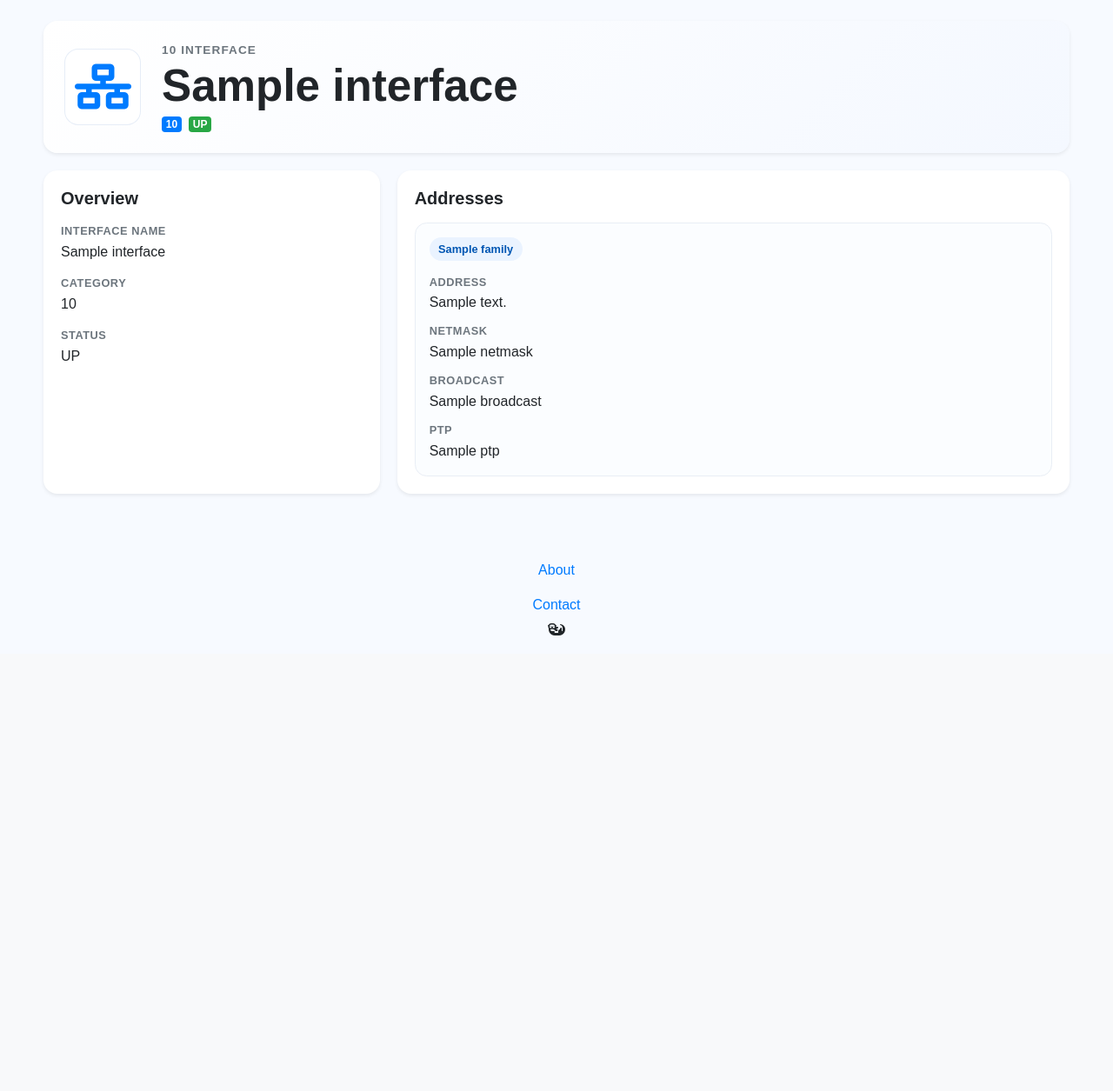
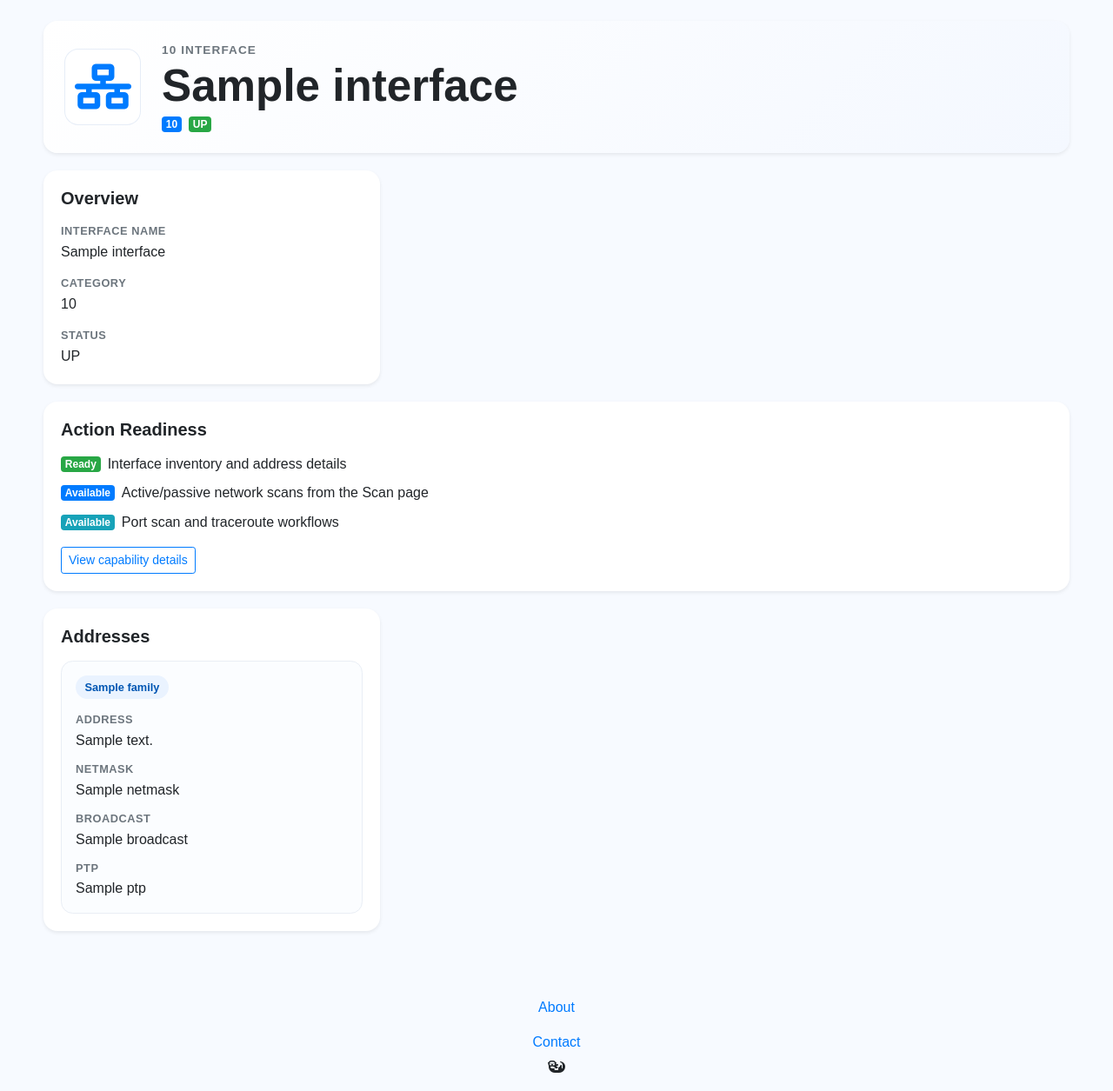
Before and after one commit to sudo-rpaisley/mobile_router, a Python web app: template templates/interface_detail.html in a window 1280 px wide. Shown: the part 56-1311 px from the top of the page at 87% size. Before the commit the page ends 787 px from the top, so only its background shows below. Run offline with Jinja, Linux system fonts and the light colour scheme; the template is opened without the code that fills it: most values are stand-ins (such as "Sample title", 1, 10 or a date in 2020); some libraries are stand-ins or nearby versions.

Commit message:
Add first roadmap UX features

```diff
--- a/static/css/interface.css
+++ b/static/css/interface.css
@@ -376,3 +376,22 @@ html[data-theme="dark"] .interface-hero-icon .col-md-3 {
   background: var(--theme-surface-soft);
   box-shadow: inset 0 0 0 1px var(--theme-border);
 }
+
+.interface-readiness-card {
+  grid-column: 1 / -1;
+}
+
+.readiness-list {
+  display: grid;
+  gap: 0.6rem;
+  list-style: none;
+  margin: 0 0 1rem;
+  padding: 0;
+}
+
+.readiness-list li {
+  align-items: center;
+  display: flex;
+  flex-wrap: wrap;
+  gap: 0.5rem;
+}
--- a/static/js/bluetooth-scan.js
+++ b/static/js/bluetooth-scan.js
@@ -77,7 +77,7 @@ $(document).ready(function () {
       },
       error: function (xhr) {
         const message = xhr.responseJSON?.message || 'Error occurred during Bluetooth scan';
-        result.html(`<div class="alert alert-danger mt-3" role="alert">${escapeHtml(message)}</div>`);
+        result.html(`<div class="alert alert-danger mt-3" role="alert">${escapeHtml(message)} <a href="/capabilities#host-dependencies" class="alert-link">Check Bluetooth requirements</a>.</div>`);
       },
       complete: function () {
         button.prop('disabled', false).text('Scan for Devices');
--- a/static/js/wireless-adapters.js
+++ b/static/js/wireless-adapters.js
@@ -229,7 +229,7 @@ $(document).ready(function () {
         if (networks.length === 0) {
           resultDiv.html(`
             <div class="alert alert-info mt-3" role="alert">
-              No wireless networks were found on ${escapeHtml(interfaceName)}. Try moving closer to an access point or scanning again.
+              No wireless networks were found on ${escapeHtml(interfaceName)}. Try moving closer to an access point, scanning again, or checking <a href="/capabilities">capabilities</a>.
             </div>
           `);
           return;
@@ -239,7 +239,7 @@ $(document).ready(function () {
       },
       error: function (xhr) {
         const message = xhr.responseJSON?.message || 'Error occurred during network scan';
-        resultDiv.html(`<div class="alert alert-danger mt-3" role="alert">${escapeHtml(message)}</div>`);
+        resultDiv.html(`<div class="alert alert-danger mt-3" role="alert">${escapeHtml(message)} <a href="/capabilities" class="alert-link">Check capabilities</a>.</div>`);
       },
       complete: function () {
         button.prop('disabled', false).text('Scan for Networks');
--- a/static/style.css
+++ b/static/style.css
@@ -287,3 +287,15 @@ html[data-theme="dark"] .address-family {
 .roadmap-item-title {
     font-weight: 700;
 }
+
+.page-hero-actions {
+    display: flex;
+    flex-wrap: wrap;
+    gap: 0.75rem;
+}
+
+.adapter-health-badges {
+    display: flex;
+    flex-wrap: wrap;
+    gap: 0.35rem;
+}
--- a/templates/index.html
+++ b/templates/index.html
@@ -8,6 +8,10 @@
     <div class="page-hero-copy">
       <h1 class="page-title">Network Interfaces</h1>
       <p class="page-subtitle">Browse adapters grouped by category, then open a card for details, scanning, and mode controls.</p>
+    </div>
+    <div class="page-hero-actions">
+      <a class="btn btn-outline-primary" href="/export/interfaces.json">Export interfaces</a>
+      <a class="btn btn-outline-secondary" href="/export/capabilities.json">Export capabilities</a>
     </div>
   </section>
   <div class="container-fluid interface-category-page">
--- a/templates/interface_detail.html
+++ b/templates/interface_detail.html
@@ -49,6 +49,30 @@
               </div>
             {% endif %}
           </dl>
+        </div>
+      </article>
+
+
+      <article class="card shadow-sm interface-readiness-card">
+        <div class="card-body">
+          <h2 class="interface-section-title">Action Readiness</h2>
+          <ul class="readiness-list">
+            <li><span class="badge badge-success">Ready</span> Interface inventory and address details</li>
+            {% if interface.interface_type == 'Wireless' %}
+              <li><span class="badge badge-primary">Available</span> Wireless network scan and adapter mode checks</li>
+              <li><span class="badge badge-info">Optional</span> pywifi/scapy may unlock deeper Wi-Fi actions</li>
+            {% elif interface.interface_type == 'Bluetooth' %}
+              <li><span class="badge badge-primary">Available</span> Bluetooth device scan</li>
+              <li><span class="badge badge-info">Host tools</span> Actions require BlueZ bluetoothctl or busctl support</li>
+            {% else %}
+              <li><span class="badge badge-primary">Available</span> Active/passive network scans from the Scan page</li>
+              <li><span class="badge badge-info">Available</span> Port scan and traceroute workflows</li>
+            {% endif %}
+            {% if not interface.addresses %}
+              <li><span class="badge badge-warning">Attention</span> No interface addresses were reported</li>
+            {% endif %}
+          </ul>
+          <a class="btn btn-sm btn-outline-primary" href="/capabilities">View capability details</a>
         </div>
       </article>
 
```
Also changed, not shown: app.py (+19 -0 lines), templates/_adapters-card.html (+12 -0 lines), tests/test_routes.py (+12 -0 lines).
